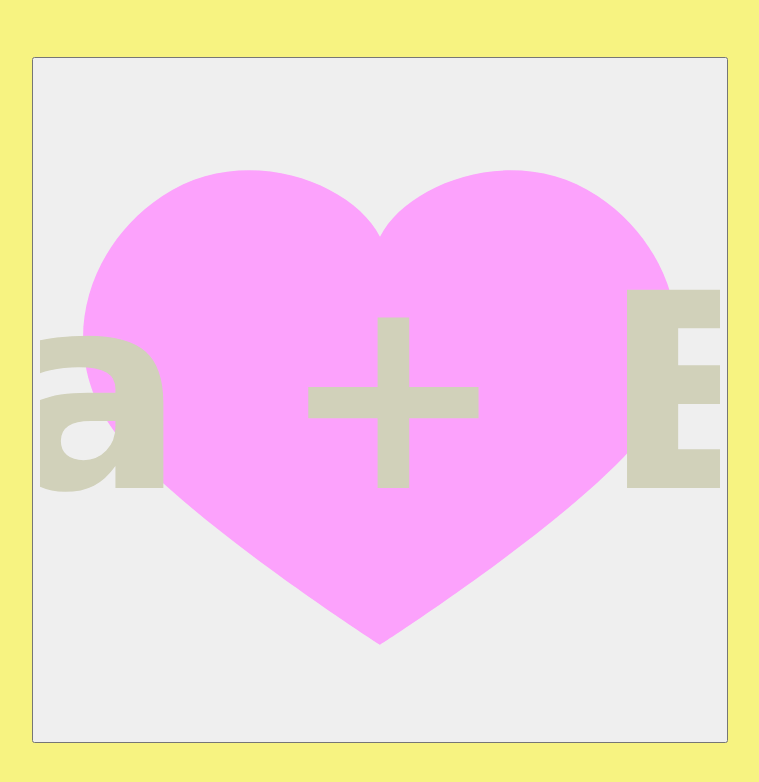
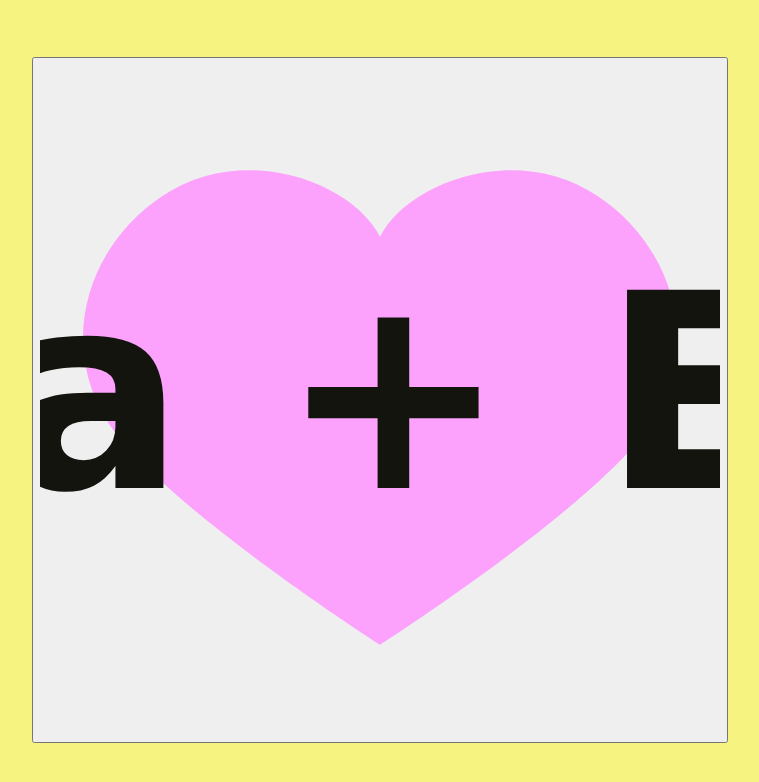
Before and after one commit to MarkHozan/markhozan.github.io, a website built with webpack: page index.html in a window 1280 px wide. Shown: the whole page, without its empty margins (260-1019 px from the left). Built offline with nearby package versions, Linux system fonts and the light colour scheme.

Commit message:
Change text color variable in heart page styles

```diff
--- a/css/style.css
+++ b/css/style.css
@@ -88,7 +88,7 @@ textarea {
 :root{
   --page-bg: #F7F381;
   --heart-color: #FCA2FC;
-  --text-color: #D1D1BA;
+  --text-color: #14140f;
   /* small vmin-based shift to visually center the (large) text inside the heart */
   /* increased so the doubled text sits more centered visually */
   --name-shift: -2.6vmin;
```
